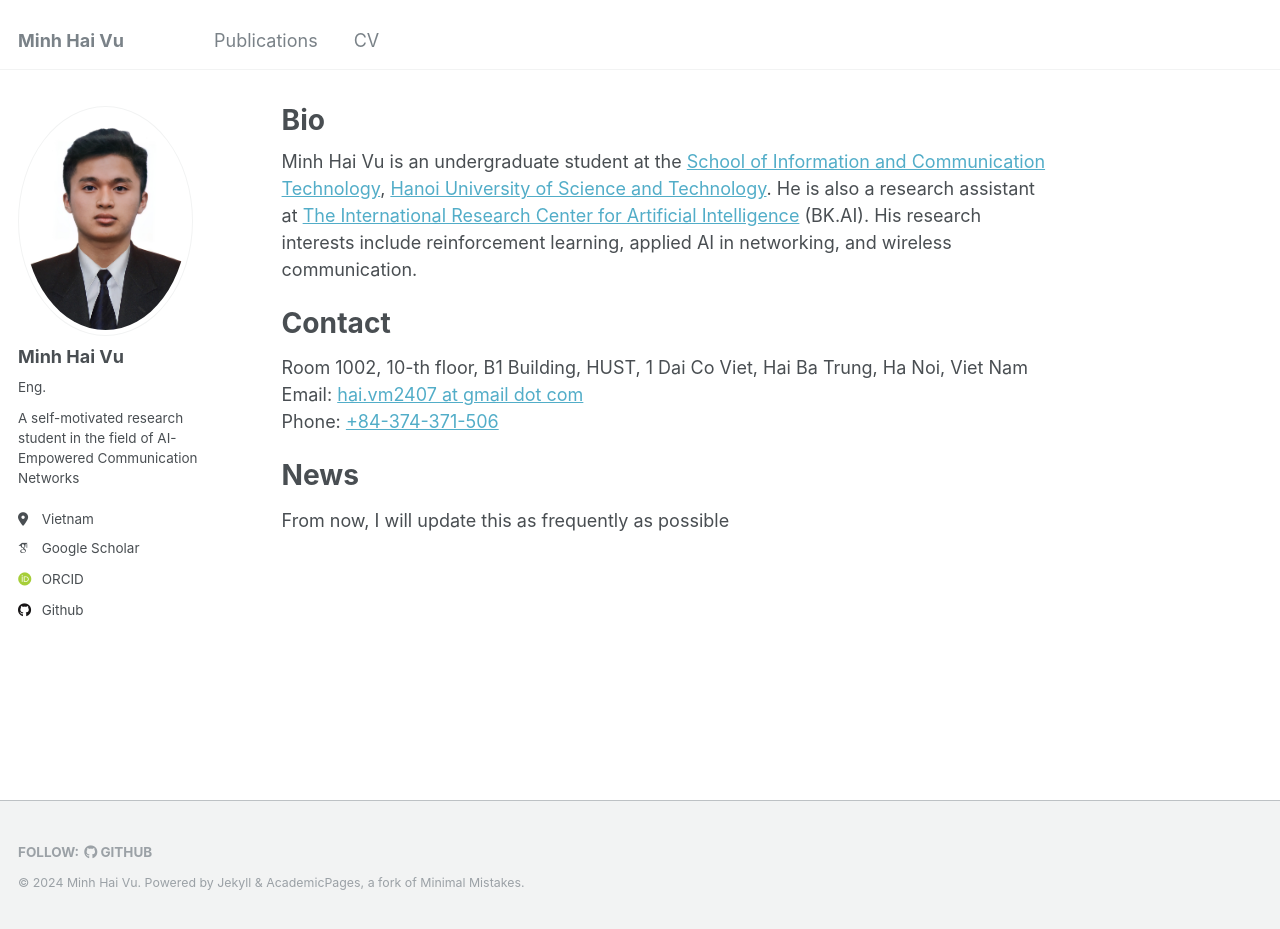
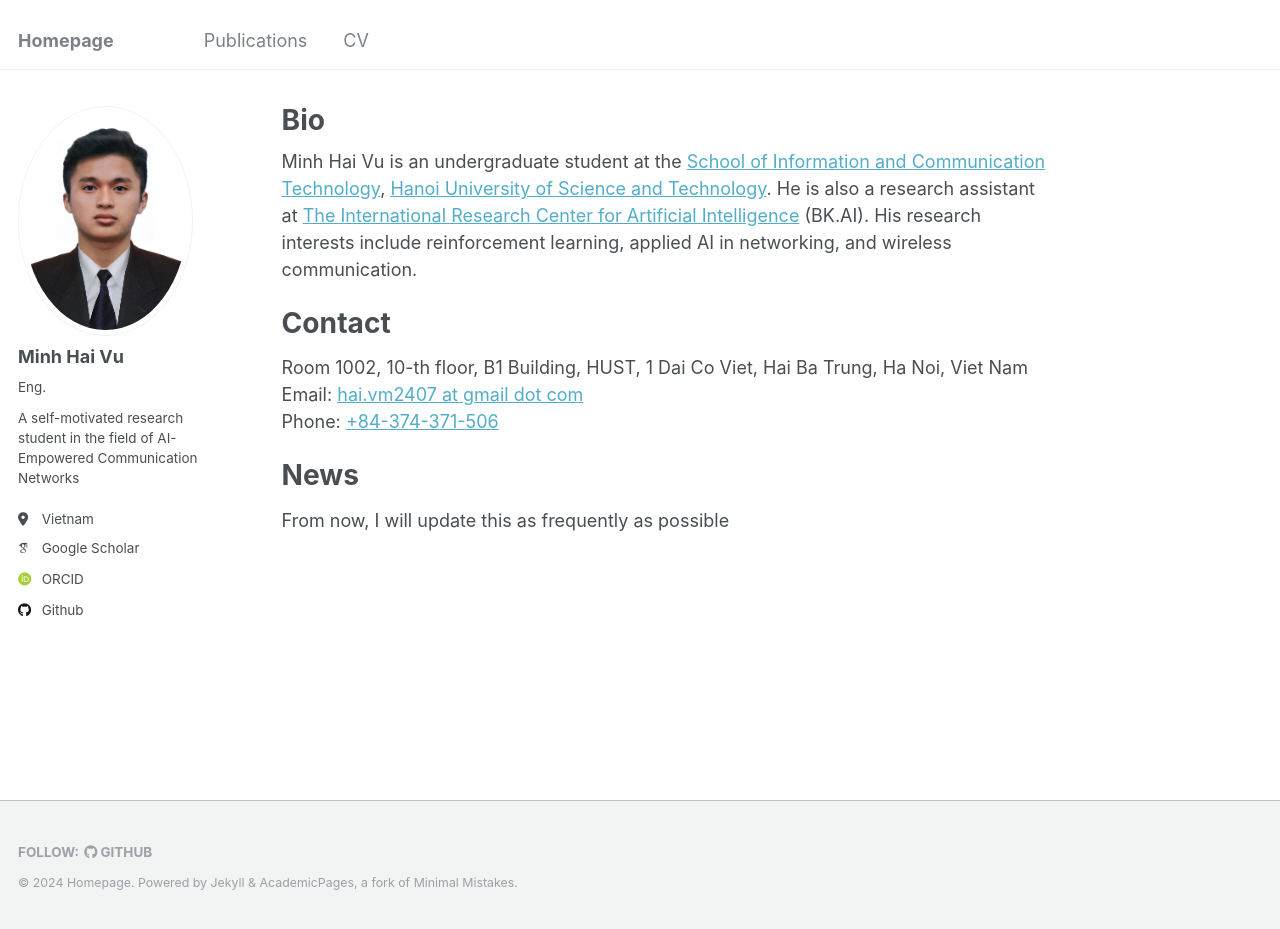
Before and after one commit to mhai247/mhai247.github.io, a Jekyll site: the page built from _pages/about.md, in a window 1280 px wide and 929 px high. Built offline with Jekyll 4.4.1, drawn with Linux system fonts in a browser that asks for light colours; some web fonts are replaced.

Commit message:
Modify homepage title

```diff
--- a/_config.yml
+++ b/_config.yml
@@ -8,9 +8,9 @@
 
 # Basic Site Settings
 locale                   : "en-US"
-title                    : "Minh Hai Vu"
+title                    : "Homepage"
 title_separator          : "-"
-name                     : &name "Minh Hai Vu"
+name                     : &name "Homepage"
 description              : &description "A self-motivated research student in the field of AI-Empowered Communication Networks"
 url                      : https://mhai247.github.io # the base hostname & protocol for your site e.g. "https://mmistakes.github.io"
 baseurl                  : "" # the subpath of your site, e.g. "/blog"
```
